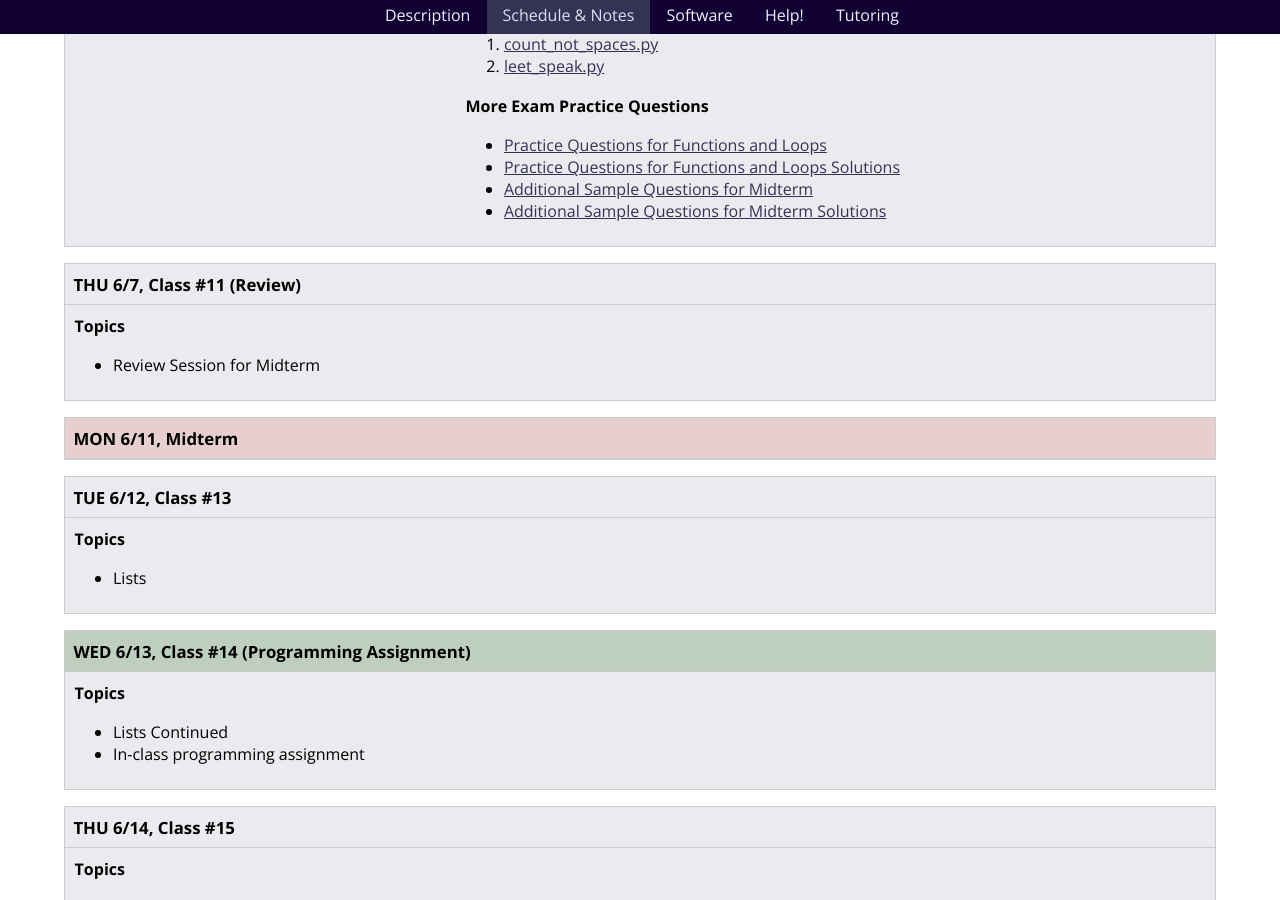
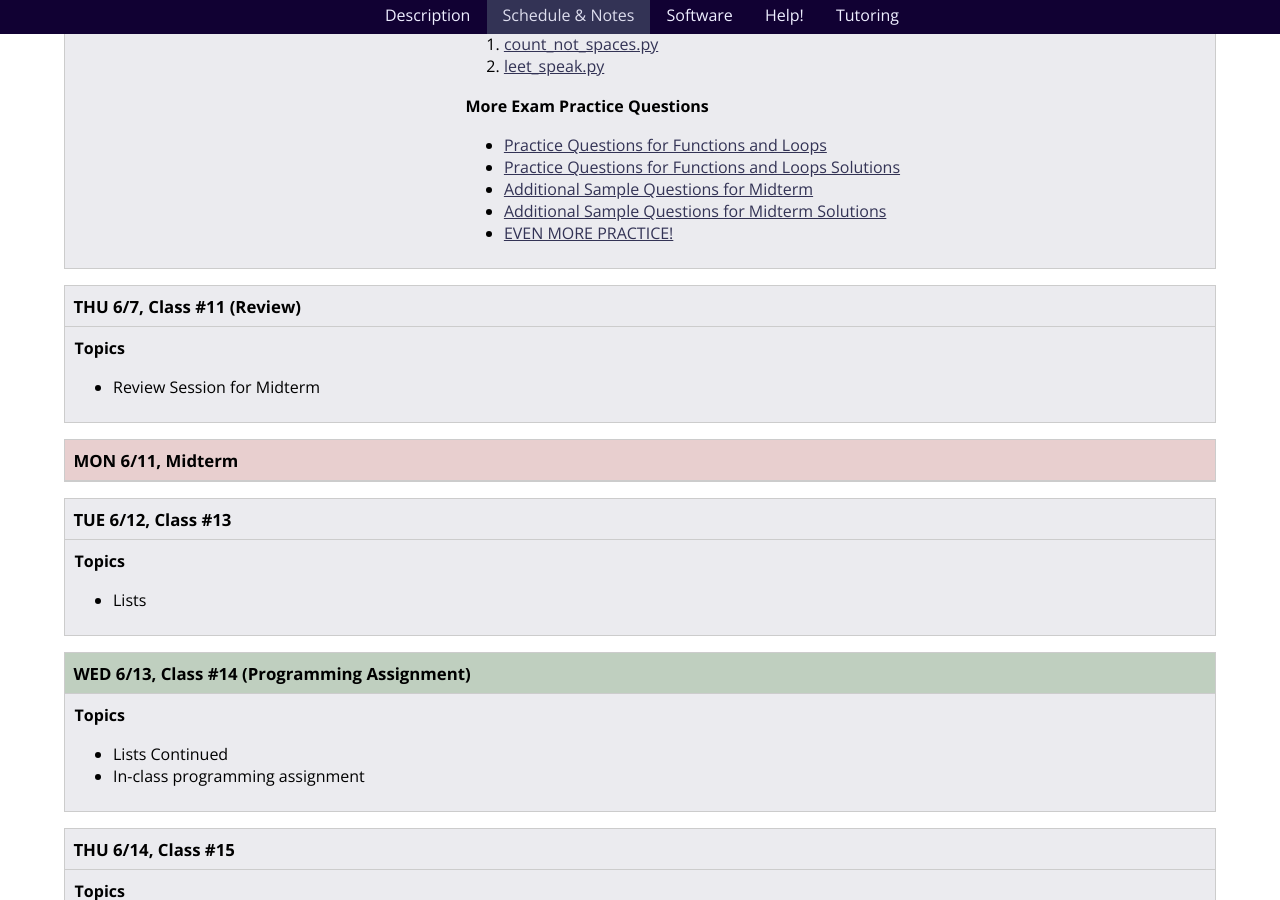
Before and after one commit to foureyes/csci-ua.0002-summer2018-001, a Jekyll site: the page built from schedule.markdown, in a window 1280 px wide and 900 px high, scrolled down 5265 px. Built offline with Jekyll 4.4.1, drawn with Linux system fonts in a browser that asks for light colours; nearby versions of some CDN libraries; library files that are not in the unit come from our copies.

Commit message:
add more practice

```diff
--- a/_includes/classes/class-10.markdown
+++ b/_includes/classes/class-10.markdown
@@ -29,6 +29,7 @@ Quiz #7
 * [Practice Questions for Functions and Loops Solutions](resources/handouts/midterm_1/midterm_functions_loops_practice_solutions.pdf)
 * [Additional Sample Questions for Midterm](resources/handouts/midterm_1/midterm_1_additional_practice.pdf)
 * [Additional Sample Questions for Midterm Solutions](resources/handouts/midterm_1/midterm_1_additional_practice_solutions.pdf)
+* [EVEN MORE PRACTICE!](resources/handouts/midterm_1/more_practice.pdf)
 
 <!--
 * [Slides](classes/01/intro.html)
```
Also changed, not shown: 5 other files.
